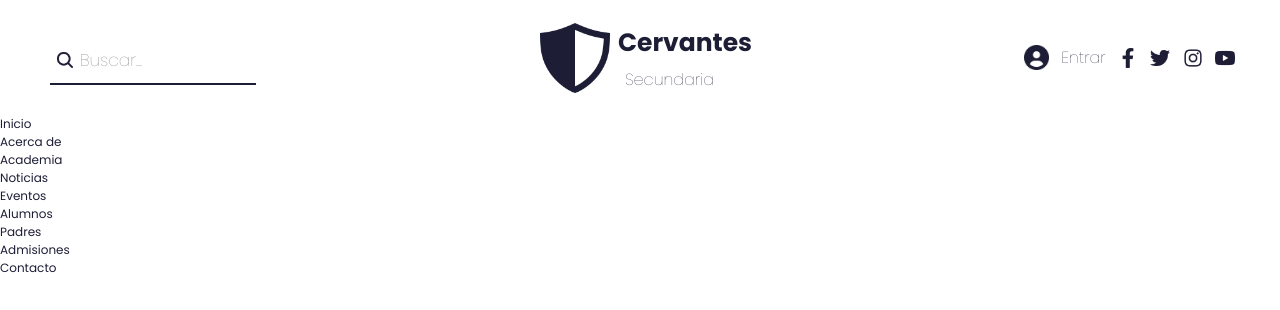
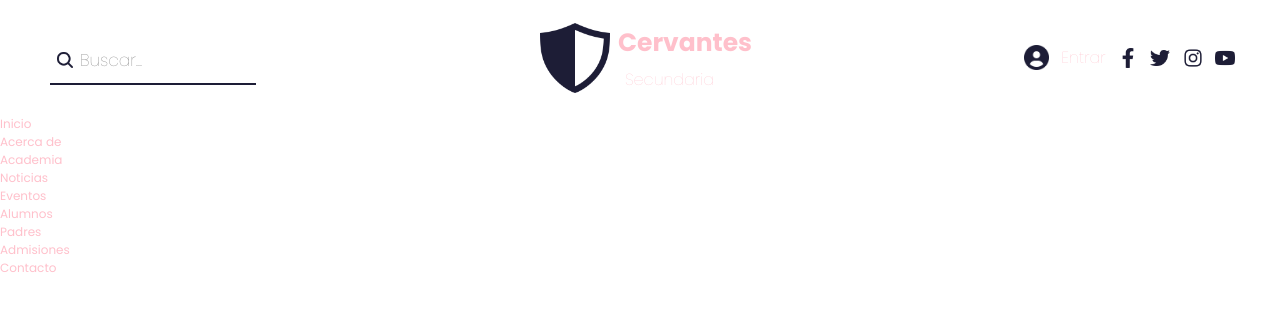
Before and after one commit to viljem/estiloDecimo, a plain HTML site: page index.html in a window 1280 px wide. Drawn offline with Linux system fonts and the light colour scheme.

Commit message:
ya puse todo rosa

```diff
--- a/miEstilo.css
+++ b/miEstilo.css
@@ -6,7 +6,7 @@
     font-size: 12px;
     box-sizing: border-box;
     font-family: 'Poppins', sans-serif;
-    color: rgb(29, 29, 54);
+    color: pink
 }
 
 .encabezado{
```
